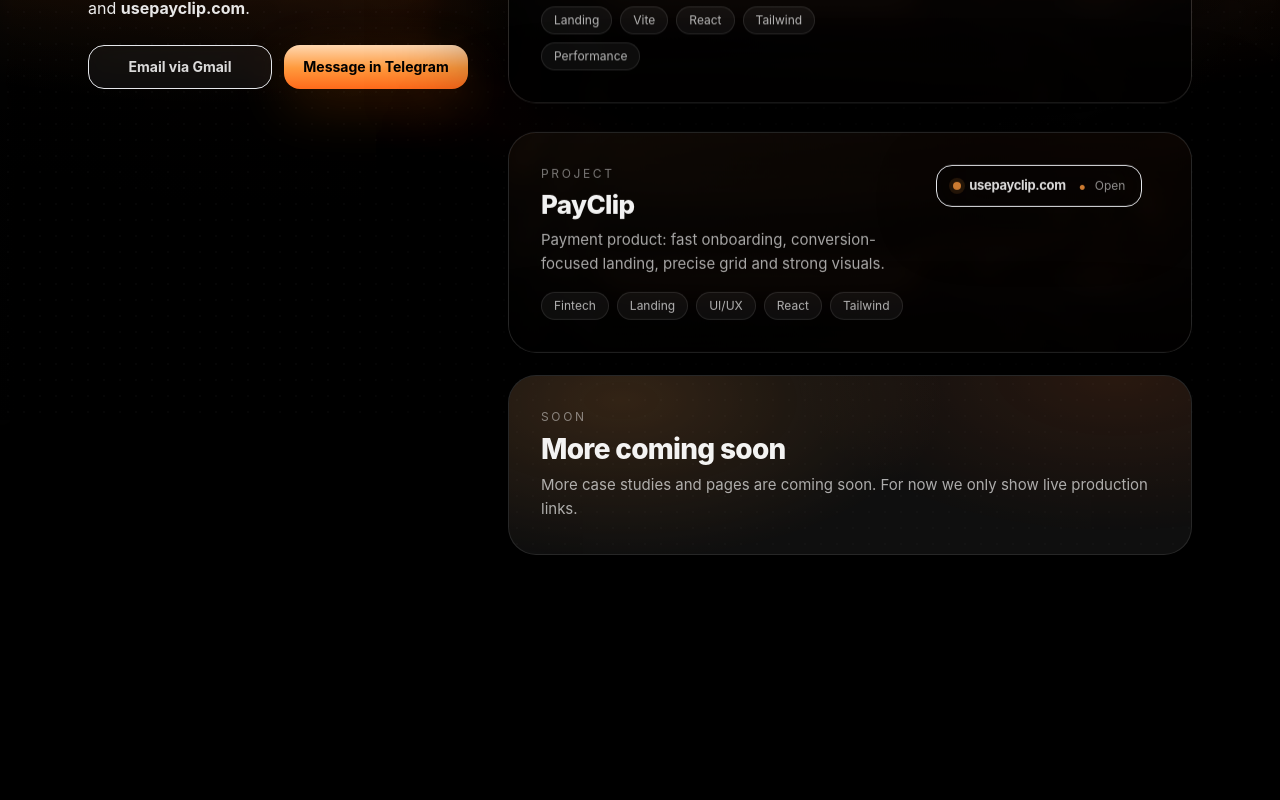
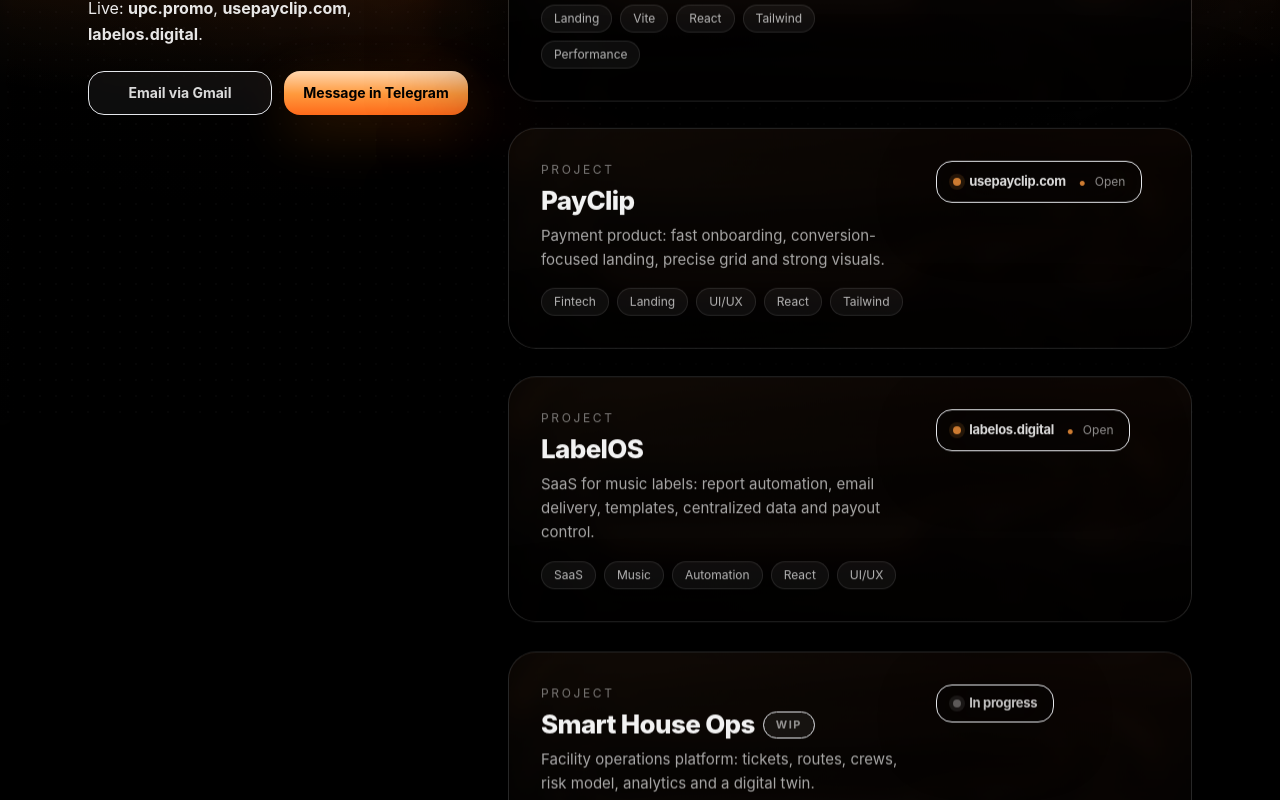
Before and after one commit to danilatitovets/tivonix, a React (Vite) app: page /projects in a window 1280 px wide. Shown: the part 380-1180 px from the top of the page. Before the commit the page ends 1047 px from the top, so only its background shows below. Built offline with nearby package versions, Linux system fonts and the light colour scheme.

Commit message:
create new project

```diff
--- a/src/pages/ProjectsPage.tsx
+++ b/src/pages/ProjectsPage.tsx
@@ -4,12 +4,14 @@
 import Section from "../components/ui/Section";
 import Header from "../components/landing/Headerdouble";
 import { useLang } from "../i18n/LangProvider";
+
 const HERO_IMG = "/images/hero.png";
 const PROJECTS_BG = "/images/projects-bg.png";
 const HEADER_H = 72;
 
 const UPC_DOMAIN = "https://upc.promo/";
 const PAYCLIP_DOMAIN = "https://usepayclip.com/";
+const LABELOS_DOMAIN = "https://labelos.digital/";
 
 type Testimonial = {
   name: string;
@@ -18,16 +20,20 @@
   text: string;
 };
 
+type ProjectStatus = "live" | "wip";
+
 type Project = {
   id: string;
   title: string;
   subtitleRu: string;
   subtitleEn: string;
-  domain: string;
+  domain?: string;
+  // demoUrl оставляю в типе на будущее, но не используем
   demoUrl?: string;
   tags: string[];
   cover?: string;
   testimonial?: Testimonial;
+  status?: ProjectStatus;
 };
 
 function cx(...a: Array<string | false | null | undefined>) {
@@ -83,12 +89,37 @@
   }, []);
 }
 
-function DomainPill({ href }: { href: string }) {
+function DomainPill({
+  href,
+  status = "live",
+}: {
+  href?: string;
+  status?: ProjectStatus;
+}) {
   const { lang } = useLang();
   const isRu = lang === "ru";
 
+  const openLabel = isRu ? "Открыть" : "Open";
+  const wipLabel = isRu ? "В разработке" : "In progress";
+
+  if (!href || status === "wip") {
+    return (
+      <div
+        className={cx(
+          "inline-flex items-center gap-2",
+          "rounded-2xl px-4 py-2",
+          "border border-white/12 bg-black/30 backdrop-blur-xl",
+          "text-white/75",
+          "shadow-[0_14px_60px_rgba(0,0,0,0.40)]"
+        )}
+      >
+        <span className="h-2 w-2 rounded-full bg-white/35 shadow-[0_0_0_4px_rgba(255,255,255,0.08)]" />
+        <span className="text-[13px] font-[650] tracking-tight">{wipLabel}</span>
+      </div>
+    );
+  }
+
   const clean = href.replace(/^https?:\/\//, "").replace(/\/$/, "");
-  const openLabel = isRu ? "Открыть" : "Open";
 
   return (
     <a
@@ -120,7 +151,6 @@
   const isRu = lang === "ru";
 
   const labelProject = isRu ? "ПРОЕКТ" : "PROJECT";
-  const demoLabel = isRu ? "Демо" : "Demo";
   const contactLabel = isRu ? "Написать" : "Contact";
   const subtitle = isRu ? p.subtitleRu : p.subtitleEn;
 
@@ -162,9 +192,25 @@
           <div className="text-[12px] tracking-[0.22em] text-white/45">
             {labelProject}
           </div>
-          <div className="mt-2 text-[22px] sm:text-[26px] font-[760] tracking-tight text-white/95 leading-[1.1]">
-            {p.title}
+
+          <div className="mt-2 flex flex-wrap items-center gap-2">
+            <div className="text-[22px] sm:text-[26px] font-[760] tracking-tight text-white/95 leading-[1.1]">
+              {p.title}
+            </div>
+
+            {p.status === "wip" ? (
+              <span
+                className={cx(
+                  "inline-flex items-center rounded-2xl px-3 py-1",
+                  "border border-white/12 bg-white/[0.05]",
+                  "text-[11px] font-[700] tracking-[0.14em] text-white/55"
+                )}
+              >
+                {isRu ? "WIP" : "WIP"}
+              </span>
+            ) : null}
           </div>
+
           <div className="mt-2 text-[14px] sm:text-[15px] text-white/65 leading-relaxed max-w-[52ch]">
             {subtitle}
           </div>
@@ -187,42 +233,12 @@
 
         <div className="flex flex-col gap-3">
           <div className="flex items-center justify-between gap-3">
-            <DomainPill href={p.domain} />
-            <div className="hidden sm:flex items-center gap-2">
-              {p.demoUrl ? (
-                <a
-                  href={p.demoUrl}
-                  target="_blank"
-                  rel="noreferrer"
-                  className={cx(
-                    "inline-flex h-10 items-center justify-center rounded-2xl px-5",
-                    "text-[13px] font-[750] text-black",
-                    "bg-[linear-gradient(180deg,#FFD7B0_0%,#FF9A3D_52%,#FF6A1A_100%)]",
-                    "shadow-[0_16px_55px_rgba(255,122,0,0.18)] hover:brightness-105 transition"
-                  )}
-                >
-                  {demoLabel}
-                </a>
-              ) : null}
-            </div>
+            <DomainPill href={p.domain} status={p.status ?? "live"} />
+            {/* справа больше НЕТ кнопки Demo */}
           </div>
 
+          {/* мобилка: только кнопка "Написать" */}
           <div className="sm:hidden flex gap-2">
-            {p.demoUrl ? (
-              <a
-                href={p.demoUrl}
-                target="_blank"
-                rel="noreferrer"
-                className={cx(
-                  "flex-1 inline-flex h-10 items-center justify-center rounded-2xl px-5",
-                  "text-[13px] font-[750] text-black",
-                  "bg-[linear-gradient(180deg,#FFD7B0_0%,#FF9A3D_52%,#FF6A1A_100%)]",
-                  "shadow-[0_16px_55px_rgba(255,122,0,0.18)] hover:brightness-105 transition"
-                )}
-              >
-                {demoLabel}
-              </a>
-            ) : null}
             <a
               href="#contact"
               className={cx(
@@ -240,15 +256,15 @@
   );
 }
 
-function MoreCard({ primaryHref }: { primaryHref: string }) {
+function MoreCard() {
   const { lang } = useLang();
   const isRu = lang === "ru";
 
-  const soonLabel = isRu ? "СКОРО" : "SOON";
+  const soonLabel = isRu ? "ДАЛЬШЕ" : "NEXT";
   const title = isRu ? "Дальше — больше" : "More coming soon";
   const body = isRu
-    ? "Скоро добавим новые кейсы и страницы. Сейчас оставили только рабочие ссылки."
-    : "More case studies and pages are coming soon. For now we only show live production links.";
+    ? "Добавим новые кейсы, демо-страницы и продукты. Сейчас показываем живые домены + то, что в активной разработке."
+    : "We’ll add more case studies, demo pages and products. For now we show live domains + what’s in active development.";
 
   return (
     <div
@@ -297,6 +313,7 @@
         subtitleEn:
           "Promo landing: premium visuals, sections, animations, responsive layout, fast loading and clean typography.",
         domain: UPC_DOMAIN,
+        status: "live",
         tags: ["Landing", "Vite", "React", "Tailwind", "Performance"],
         cover: "/images/project-cover-upc.jpg",
       },
@@ -308,8 +325,32 @@
         subtitleEn:
           "Payment product: fast onboarding, conversion-focused landing, precise grid and strong visuals.",
         domain: PAYCLIP_DOMAIN,
+        status: "live",
         tags: ["Fintech", "Landing", "UI/UX", "React", "Tailwind"],
         cover: "/images/project-cover-payclip.jpg",
+      },
+      {
+        id: "labelos",
+        title: "LabelOS",
+        subtitleRu:
+          "SaaS для музыкальных лейблов: автоматизация отчётов, рассылка, шаблоны, единая база данных и контроль выплат.",
+        subtitleEn:
+          "SaaS for music labels: report automation, email delivery, templates, centralized data and payout control.",
+        domain: LABELOS_DOMAIN,
+        status: "live",
+        tags: ["SaaS", "Music", "Automation", "React", "UI/UX"],
+        cover: "/images/project-cover-labelos.jpg",
+      },
+      {
+        id: "smart-house-ops",
+        title: "Smart House Ops",
+        subtitleRu:
+          "Платформа для эксплуатации объектов: заявки, маршруты, команды, риск-модель, аналитика и цифровой двойник.",
+        subtitleEn:
+          "Facility operations platform: tickets, routes, crews, risk model, analytics and a digital twin.",
+        status: "wip",
+        tags: ["Digital Twin", "Ops", "Dashboard", "React", "Backend"],
+        cover: "/images/project-cover-sho.jpg",
       },
     ],
     []
@@ -357,12 +398,27 @@
                 </h1>
 
                 <p className="mt-4 max-w-[70ch] text-white/68 text-[15px] sm:text-[16px] leading-relaxed">
-                  {isRu
-                    ? "Сейчас показываем только живые домены: "
-                    : "Right now we only show live domains: "}
-                  <span className="text-white/90 font-[650]">upc.promo</span>
-                  {isRu ? " и " : " and "}
-                  <span className="text-white/90 font-[650]">usepayclip.com</span>.
+                  {isRu ? (
+                    <>
+                      Сейчас показываем <span className="text-white/90 font-[650]">живые
+                      домены</span>.
+                      <br />
+                      Live:{" "}
+                      <span className="text-white/90 font-[650]">upc.promo</span>,{" "}
+                      <span className="text-white/90 font-[650]">usepayclip.com</span>,{" "}
+                      <span className="text-white/90 font-[650]">labelos.digital</span>.
+                    </>
+                  ) : (
+                    <>
+                      Right now we only show{" "}
+                      <span className="text-white/90 font-[650]">live domains</span>.
+                      <br />
+                      Live:{" "}
+                      <span className="text-white/90 font-[650]">upc.promo</span>,{" "}
+                      <span className="text-white/90 font-[650]">usepayclip.com</span>,{" "}
+                      <span className="text-white/90 font-[650]">labelos.digital</span>.
+                    </>
+                  )}
                 </p>
 
                 <div className="mt-6 grid grid-cols-1 sm:grid-cols-2 gap-3">
@@ -401,7 +457,7 @@
                 <ProjectCard key={p.id} p={p} idx={idx} />
               ))}
 
-              <MoreCard primaryHref={UPC_DOMAIN} />
+              <MoreCard />
 
               <div id="contact" className="pt-2" />
             </div>
```
